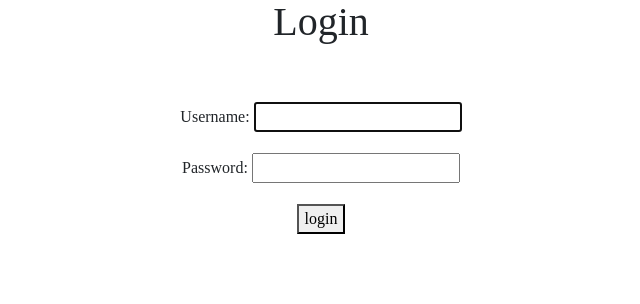
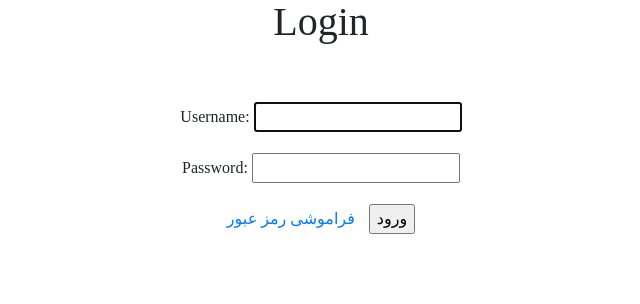
Before and after one commit to aliasadiiii/SADProject, a Django app: page /account/login/ in a window 1280 px wide. Shown: the part 130-434 px from the top of the page, without its empty margins (319-959 px from the left). Run offline with Django 3.2, Linux system fonts and the light colour scheme; some libraries are stand-ins or nearby versions; some web fonts are replaced.

Commit message:
Add translation and Refactor UI

```diff
--- a/SADProject/static/css/style.css
+++ b/SADProject/static/css/style.css
@@ -5,5 +5,5 @@ body {
 
 @font-face {
     font-family: "behdad";
-    src: url("/SADProject/staticject/static/fonts/behdad/Behdad-Regular.woff");
+    src: url("/static/fonts/behdad/Behdad-Regular.woff");
 }
--- a/account/templates/account/change_password.html
+++ b/account/templates/account/change_password.html
@@ -8,7 +8,7 @@
         <form method="post">
             {% csrf_token %}
             {{ form.as_p }}
-            <button>Submit</button>
+            <button>ارسال</button>
         </form>
     </center>
 {% endblock %}
--- a/account/templates/account/forget_password.html
+++ b/account/templates/account/forget_password.html
@@ -8,7 +8,7 @@
         <form method="post">
             {% csrf_token %}
             {{ form.as_p }}
-            <button>Submit</button>
+            <button>ارسال کد به ایمیل</button>
         </form>
     </center>
 
--- a/account/templates/account/login.html
+++ b/account/templates/account/login.html
@@ -8,7 +8,8 @@
     <form method="post">
         {% csrf_token %}
         {{ form.as_p }}
-        <button type="submit">login</button>
+        <a href="{% url 'account:forget_password' %}" style="margin-right: 10px;">فراموشی رمز عبور</a>
+        <input type="submit" value="ورود">
     </form>
 </center>
 {% endblock %}
--- a/account/templates/account/register.html
+++ b/account/templates/account/register.html
@@ -6,7 +6,7 @@
     <form method="post">
         {% csrf_token %}
         {{form.as_p}}
-        <input type="submit" value="signup">
+        <input type="submit" value="ثبت نام">
     </form>
 </div>
 {% endblock %}
--- a/general/templates/general/base.html
+++ b/general/templates/general/base.html
@@ -1,3 +1,5 @@
+{% load static %}
+
 <!doctype html>
 <html lang="fa">
     <head>
@@ -8,6 +10,7 @@
         <link rel="stylesheet" href="https://cdn.rtlcss.com/bootstrap/v4.0.0/css/bootstrap.min.css" integrity="sha384-P4uhUIGk/q1gaD/NdgkBIl3a6QywJjlsFJFk7SPRdruoGddvRVSwv5qFnvZ73cpz" crossorigin="anonymous">
         <script src="https://code.jquery.com/jquery-1.12.4.js"></script>
         <script src="https://code.jquery.com/ui/1.12.1/jquery-ui.js"></script>
+        <link rel="stylesheet" href="{% static "css/style.css" %}">
     </head>
     <body>
         <nav class="navbar navbar-expand-lg navbar-dark bg-dark">
--- a/product/templates/product_page.html
+++ b/product/templates/product_page.html
@@ -38,8 +38,9 @@
                 </blockquote>
                 <p style="direction: rtl">
                     {% if product.is_available %}
+                        <span style="color: green">
                         قیمت:
-                        {{ product.price }}
+                        {{ product.price }}</span>
                     {% else %} <span style="color: red">ناموجود</span>
                     {% endif %} <br>
                     تولید:
```
